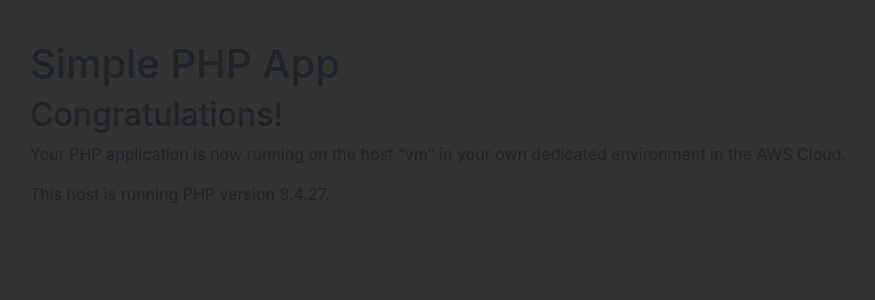
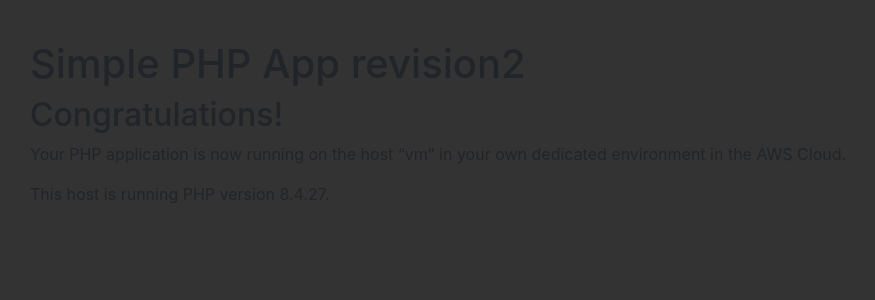
Before and after one commit to hackedperson/repository, a PHP site: page / in a window 1280 px wide. Shown: the top 300 px of the page, without its empty margins (55-930 px from the left). Run offline with PHP 8.4, Linux system fonts and the light colour scheme; some libraries are stand-ins or nearby versions.

Commit message:
Update index.php

```diff
--- a/index.php
+++ b/index.php
@@ -15,7 +15,7 @@
     <body>
         <div class="container">
             <div class="hero-unit">
-                <h1>Simple PHP App</h1>
+                <h1>Simple PHP App revision2</h1>
                 <h2>Congratulations!</h2>
                 <p>Your PHP application is now running on the host &ldquo;<?php echo gethostname(); ?>&rdquo; in your own dedicated environment in the AWS&nbsp;Cloud.</p>
                 <p>This host is running PHP version <?php echo phpversion(); ?>.</p>
```
